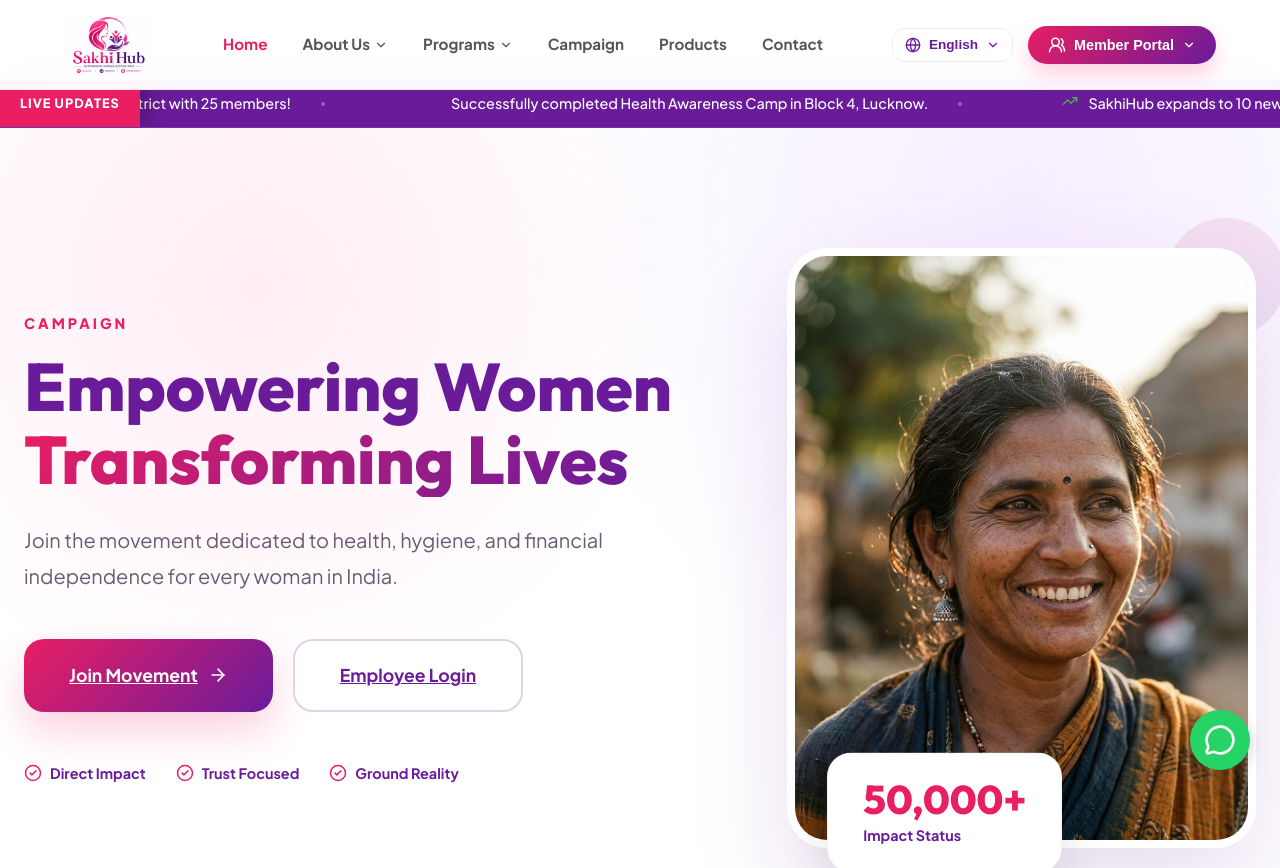
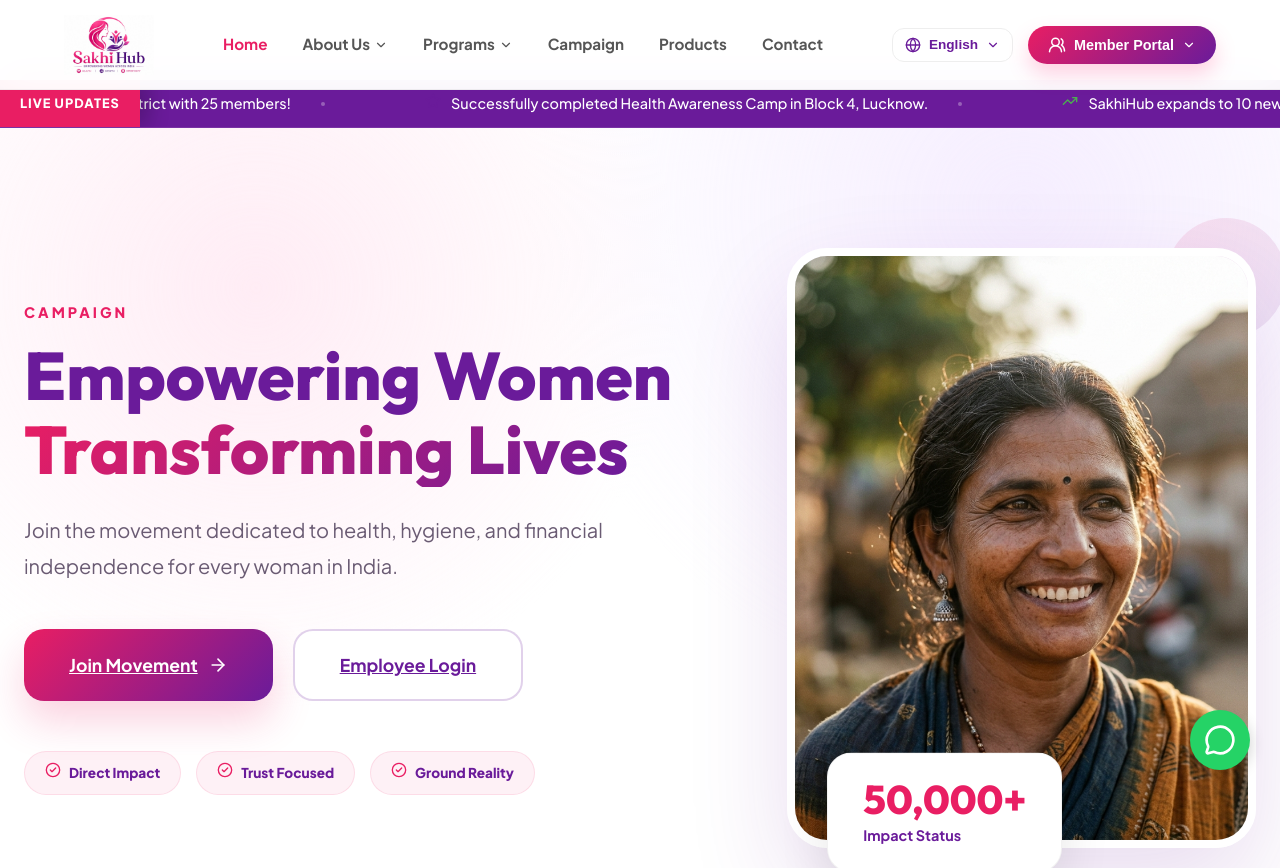
Before and after one commit to adskysolution-oss/sakhihub, a Next.js app: page / in a window 1280 px wide. Shown: the top 868 px of the page. Built offline with nearby package versions, Linux system fonts and the light colour scheme.

Commit message:
Upgraded Hero trust badges and added missing translations

```diff
--- a/src/components/home/PremiumHero.tsx
+++ b/src/components/home/PremiumHero.tsx
@@ -77,10 +77,26 @@ const PremiumHero = () => {
               </Link>
             </div>
 
-            <div style={{ marginTop: '50px', display: 'flex', gap: '30px' }}>
-              {[t('Direct Impact'), t('Trust Focused'), t('Ground Reality')].map((item) => (
-                <div key={item} style={{ display: 'flex', alignItems: 'center', gap: '8px', fontSize: '0.9rem', fontWeight: '700', color: 'var(--secondary)' }}>
-                  <CheckCircle2 size={18} color="var(--primary)" /> {item}
+            <div style={{ marginTop: '50px', display: 'flex', gap: '15px', flexWrap: 'wrap' }}>
+              {[
+                { key: 'direct_impact', icon: <CheckCircle2 size={16} /> },
+                { key: 'trust_focused', icon: <CheckCircle2 size={16} /> },
+                { key: 'ground_reality', icon: <CheckCircle2 size={16} /> }
+              ].map((item) => (
+                <div key={item.key} style={{
+                  display: 'flex',
+                  alignItems: 'center',
+                  gap: '8px',
+                  fontSize: '0.85rem',
+                  fontWeight: '800',
+                  color: 'var(--secondary)',
+                  background: 'rgba(233, 30, 99, 0.06)',
+                  padding: '10px 20px',
+                  borderRadius: '100px',
+                  border: '1px solid rgba(233, 30, 99, 0.1)'
+                }}>
+                  <span style={{ color: 'var(--primary)' }}>{item.icon}</span>
+                  {t(item.key)}
                 </div>
               ))}
             </div>
--- a/src/context/LanguageContext.tsx
+++ b/src/context/LanguageContext.tsx
@@ -29,6 +29,9 @@ const translations: Record<Language, Record<string, string>> = {
     Products: 'Products',
     hiring: 'Hiring',
     contact: 'Contact',
+    direct_impact: 'Direct Impact',
+    trust_focused: 'Trust Focused',
+    ground_reality: 'Ground Reality',
   },
   hi: {
     hero_title: 'महिला सशक्तिकरण, जीवन परिवर्तन',
@@ -48,6 +51,9 @@ const translations: Record<Language, Record<string, string>> = {
     Products: 'उत्पाद',
     hiring: 'भर्ती',
     contact: 'संपर्क',
+    direct_impact: 'सीधा प्रभाव',
+    trust_focused: 'विश्वास केंद्रित',
+    ground_reality: 'जमीनी हकीकत',
   },
   mr: { hero_title: 'महिला सक्षमीकरण, जीवन परिवर्तन', Home: 'होम', about_us: 'आमच्याबद्दल', join_btn: 'आता सामील व्हा', login: 'कर्मचारी लॉगिन' },
   bn: { hero_title: 'নারী ক্ষমতায়ন, জীবন পরিবর্তন', Home: 'হোম', about_us: 'আমাদের সম্পর্কে', join_btn: 'এখনই যোগ দিন', login: 'কর্মচারী লগইন' },
```
